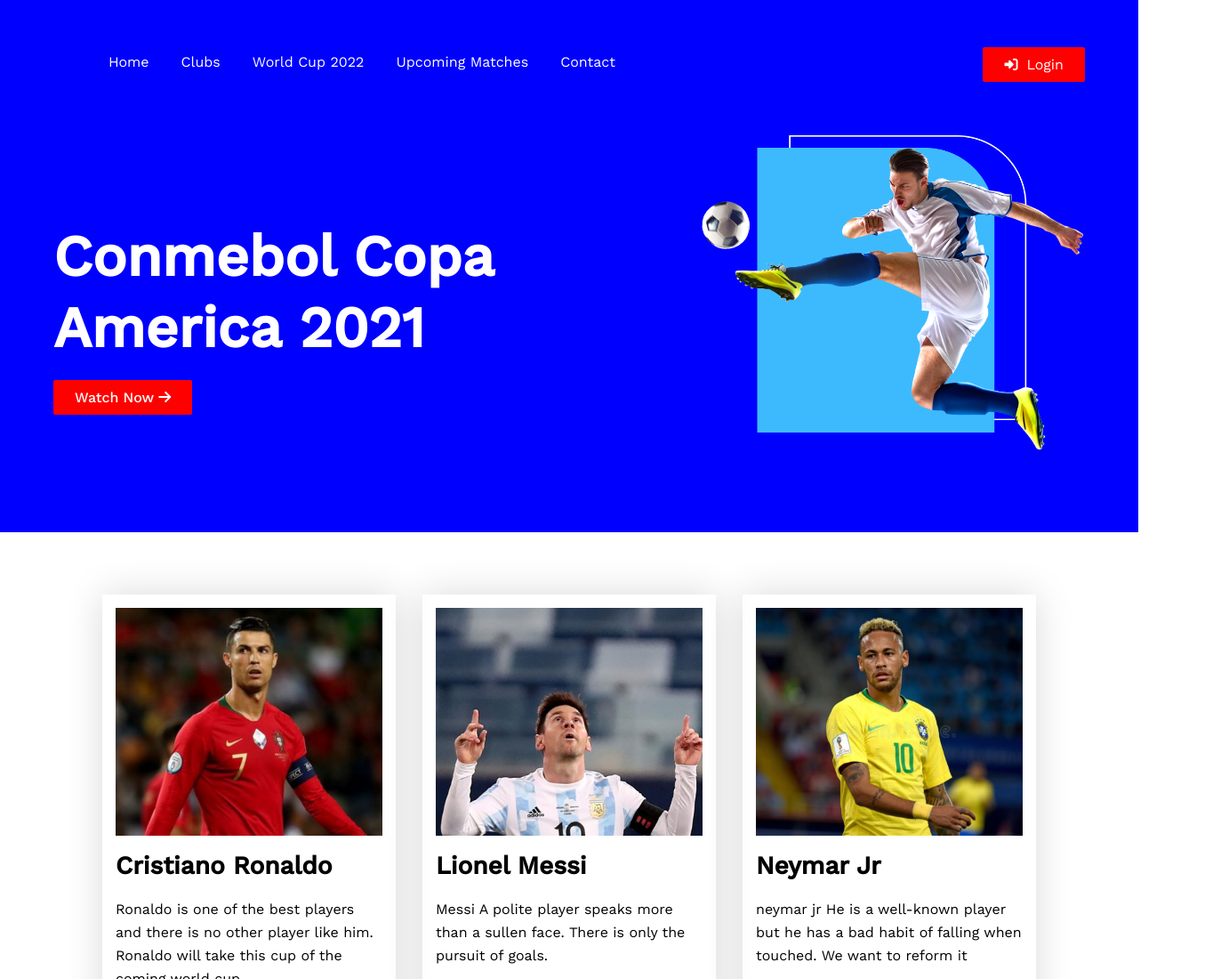
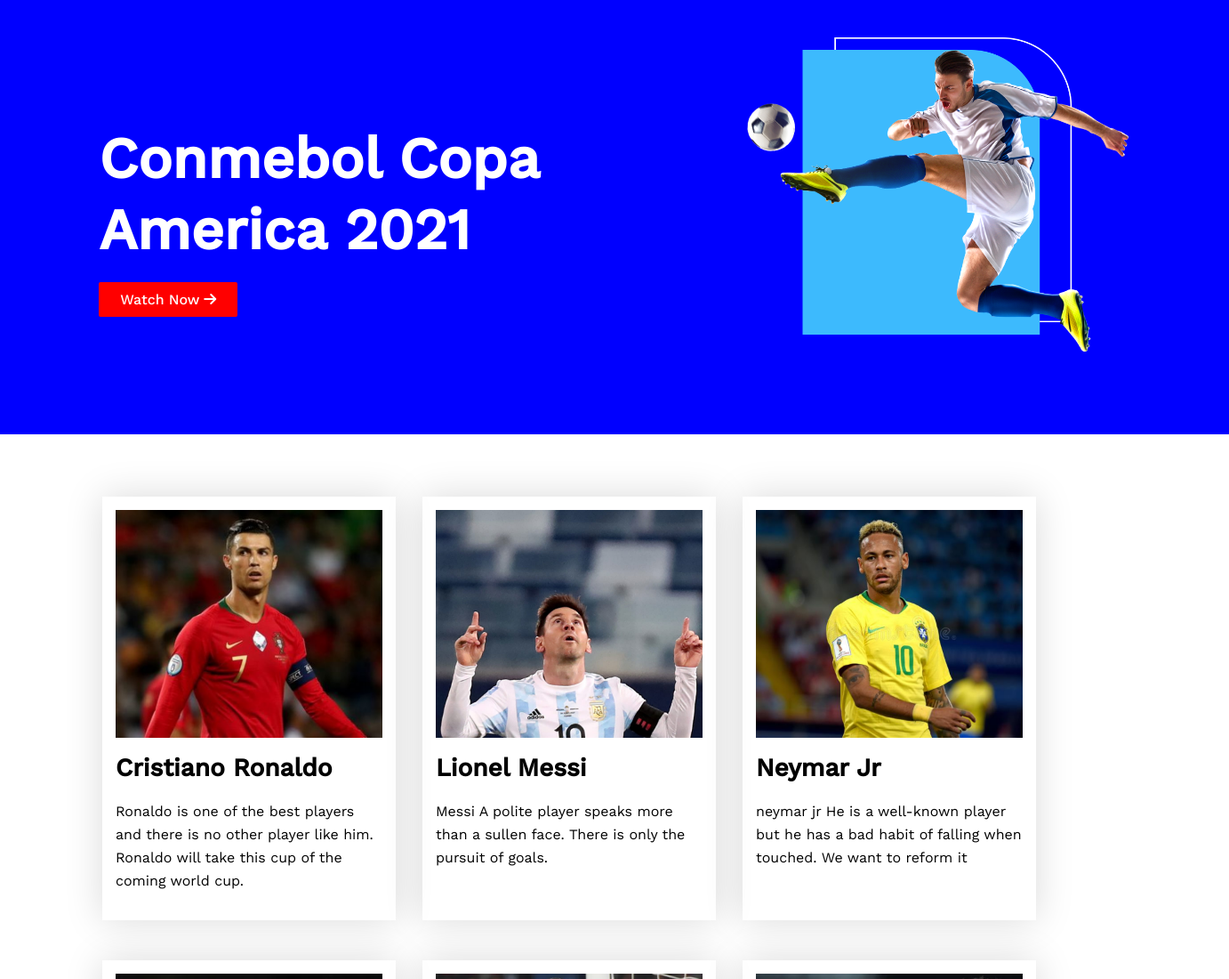
Before and after one commit to Roton2576/second-assignment, a plain HTML site: page index.html in a window 1280 px wide. Shown: the top 1100 px of the page at 89% size, 1382 px wide, since content can reach past the window. Drawn offline with nearby package versions, Linux system fonts and the light colour scheme.

Commit message:
complete

```diff
--- a/css/style.css
+++ b/css/style.css
@@ -19,62 +19,22 @@
 =================================*/
 
 /* css code of Header section */
-header{
+header {
     background-color: blue;
     margin-bottom: 70px;
     padding-bottom: 86px;
+    width: 108%;
 }
 .top-header{
     width: 1160px;
     margin: 0 auto;
     padding-top: 42px;
 }
-nav{
-    display: flex;
-    align-items: center;
-    justify-content: space-between;
-    padding-bottom: 49px;
-}
-nav ul{
-    display: flex;
-}
-nav ul li{
-    list-style: none
-}
-.three-dot{
-    color: white;
-    font-size: 25px;
-    opacity: 0;
-}
-nav ul li a{
-    color: #fff;
-    text-decoration: none;
-    margin-right: 36px;
-    line-height: 24px;
-    transition: 0.4s;
-}
-nav ul li:hover a{
-    background-color: white;
-    color: black;
-    padding: 10px 24px;
-    border-radius: 10px;
-}
-nav .login-button a{
-    background-color: red;
-    padding: 10px 24px;
-    color: #fff;
-    text-decoration: none;
-    border-radius: 2px;
-    transition: .4s;
-}
-nav .login-button a:hover{
-    background-color: white;
-    color: black;
-}
-nav .login-button i{
-    font-size: 15px;
-    margin-right: 10px;
-}
+
+
+
+
+
 .inner-header{
     display: flex;
     align-items: center;
@@ -280,12 +240,18 @@
 
 @media screen and (max-width: 688px) {
 
+
+    body{
+        width: 100%;
+    }
     #container{
         width: 100%;
         text-align: center;
+
     }
     .top-header{
-        width: 100%;
+        width: 1160px;
+        max-width: 100%;
     }
     nav {
         display: flex;
@@ -306,7 +272,6 @@
         display: none;
     }
     nav .login-button {
-        width: 125px;
         text-align: right;
         margin: 60px 0;
         display: flex;
--- a/index.html
+++ b/index.html
@@ -15,19 +15,6 @@
 <body>
     <header>
         <div class="top-header">
-            <nav>
-                <ul>
-                    <li class="three-dot"><i class="fas fa-bars"></i></li>
-                    <li class="main-align"><a target="_blank" href="https://www.youtube.com/channel/UCPaVy8A6uhrKT4S6bU6Z8RQ">Home</a></li>
-                    <li class="main-align"><a target="_blank" href="https://www.youtube.com/channel/UCPaVy8A6uhrKT4S6bU6Z8RQ">Clubs</a></li>
-                    <li class="main-align"><a target="_blank" href="https://www.youtube.com/channel/UCPaVy8A6uhrKT4S6bU6Z8RQ">World Cup 2022</a></li>
-                    <li class="main-align"><a target="_blank" href="https://www.youtube.com/channel/UCPaVy8A6uhrKT4S6bU6Z8RQ">Upcoming Matches</a></li>
-                    <li class="main-align"><a target="_blank" href="https://www.youtube.com/channel/UCPaVy8A6uhrKT4S6bU6Z8RQ">Contact</a></li>
-                </ul>
-                <div class="login-button">
-                    <a target="_blank" href="https://www.facebook.com/RA-T-AN-106044621431402/?ref=pages_you_manage"> <i class="fas fa-sign-in-alt"></i>Login </a>
-                </div>
-            </nav>
             <div class="inner-header">
                 <div class="inner-header-title">
                     <h1>Conmebol Copa America 2021</h1>
```
